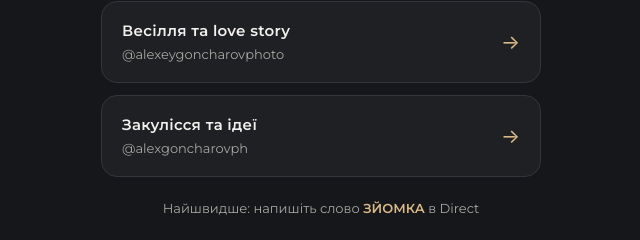
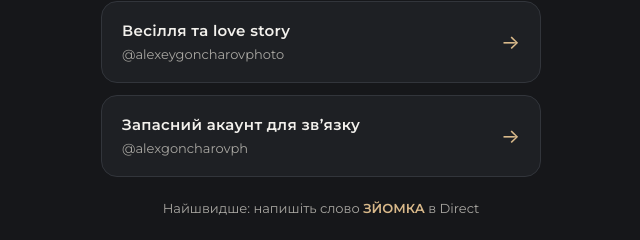
Before and after one commit to aliftin15/oleksiy-photo, a plain HTML site: page index.html in a window 1280 px wide. Shown: the part 462-702 px from the top of the page, 319-959 px from the left. Drawn offline with nearby package versions, Linux system fonts and the light colour scheme.

Commit message:
Add files via upload

```diff
--- a/index.html
+++ b/index.html
@@ -28,7 +28,10 @@ h1{font-size:20px;text-transform:uppercase;letter-spacing:.06em;text-align:cente
 .link:active{transform:scale(.98)}
 .link b{display:block;font-size:15px;font-weight:600;letter-spacing:.02em}
 .link small{display:block;color:var(--muted);font-size:13px;margin-top:2px}
-.link::after{content:"→";color:var(--sand);font-size:20px}
+/* Let long titles wrap inside the card instead of pushing the arrow out */
+.link span{flex:1;min-width:0}
+.link::after{content:"→";color:var(--sand);font-size:20px;flex-shrink:0}
+.link:focus-visible{outline:2px solid var(--sand);outline-offset:2px}
 .link.main{background:var(--sand);border-color:var(--sand);color:var(--ink)}
 .link.main small{color:#3a3328}
 .link.main::after{color:var(--ink)}
@@ -54,8 +57,8 @@ footer{text-align:center;color:var(--muted);font-size:12px;padding:0 20px 28px}
     <a class="link" href="https://instagram.com/alexeygoncharovphoto">
       <span><b>Весілля та love story</b><small>@alexeygoncharovphoto</small></span>
     </a>
-    <a class="link" href="https://instagram.com/alexgoncharovph">
-      <span><b>Закулісся та ідеї</b><small>@alexgoncharovph</small></span>
+    <a class="link" href="https://instagram.com/alexgoncharovph" aria-label="Запасний акаунт для зв’язку в Instagram: @alexgoncharovph">
+      <span><b>Запасний акаунт для зв’язку</b><small>@alexgoncharovph</small></span>
     </a>
   </nav>
 
```
